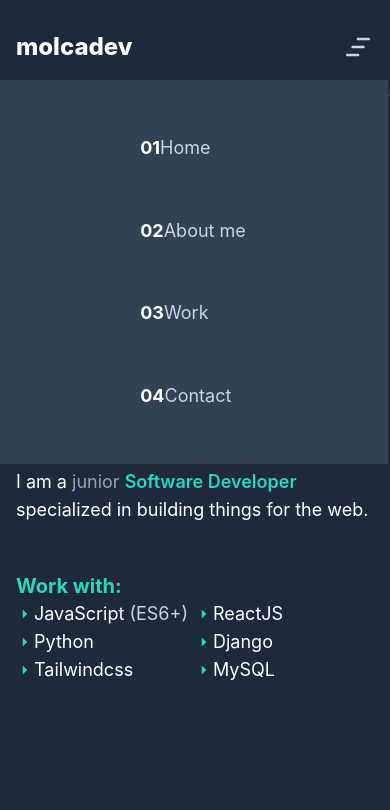
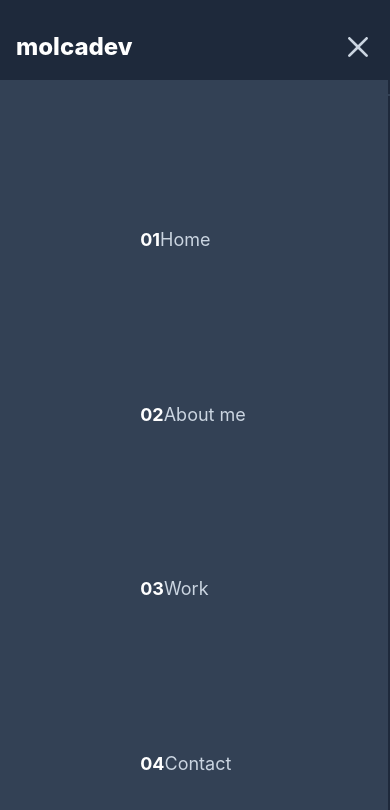
Before and after one commit to fermolanoc/fermolanoc.github.io, a React (Create React App) app: page / in a window 390 px wide. Both pictures are taken after a click on the element 358 px from the left and 47 px from the top of the page. Shown: the top 810 px of the page. Built offline with nearby package versions, Linux system fonts and the light colour scheme.

Commit message:
[UPDATE] mobile nav menu size

```diff
--- a/src/components/Header.js
+++ b/src/components/Header.js
@@ -1,5 +1,5 @@
 import { useState } from "react";
-import { CgMenuMotion } from "react-icons/cg";
+import { CgMenuMotion, CgClose } from "react-icons/cg";
 
 function Header() {
   const [mobileMenu, setMobileMenu] = useState(false);
@@ -11,9 +11,13 @@ function Header() {
         className="text-lg text-slate-300"
         onClick={() => setMobileMenu(!mobileMenu)}
       >
-        <CgMenuMotion size={32} className="sm:hidden" />
+        {mobileMenu === false ? (
+          <CgMenuMotion size={32} className="sm:hidden" />
+        ) : (
+          <CgClose size={32} className="sm:hidden" />
+        )}
         {mobileMenu && (
-          <div className="absolute top-20 right-0.5 bg-slate-700 w-full h-96 flex items-center">
+          <div className="absolute top-20 right-0.5 bg-slate-700 w-full h-screen flex items-center">
             <ul className="flex flex-col h-full mx-auto items-start justify-evenly">
               <li>
                 <a href="#home" className="font-bold text-white">
```
